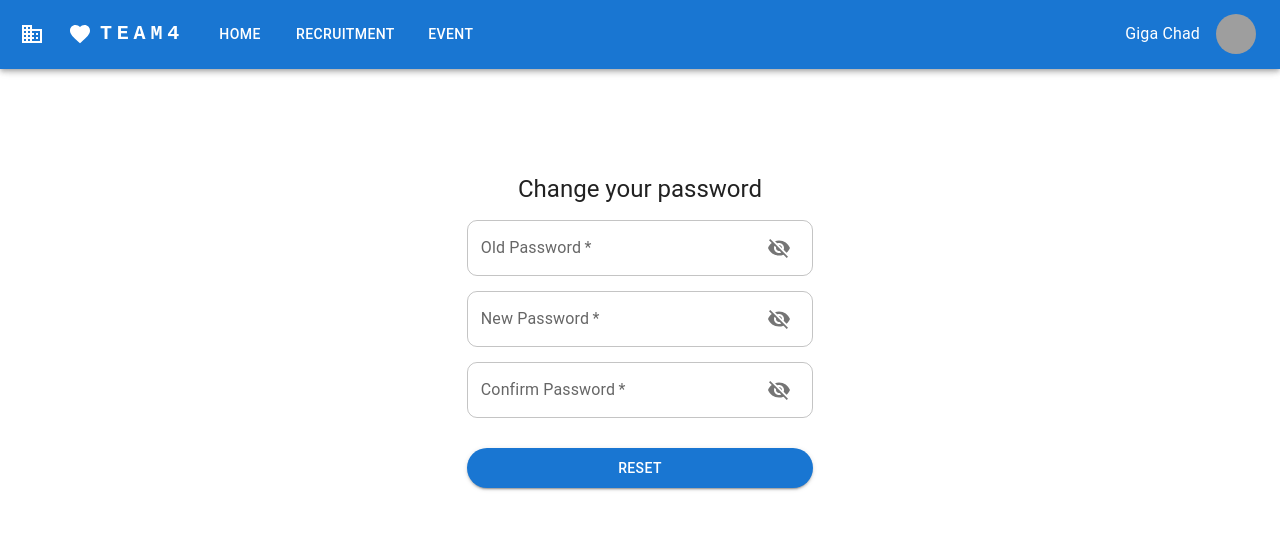
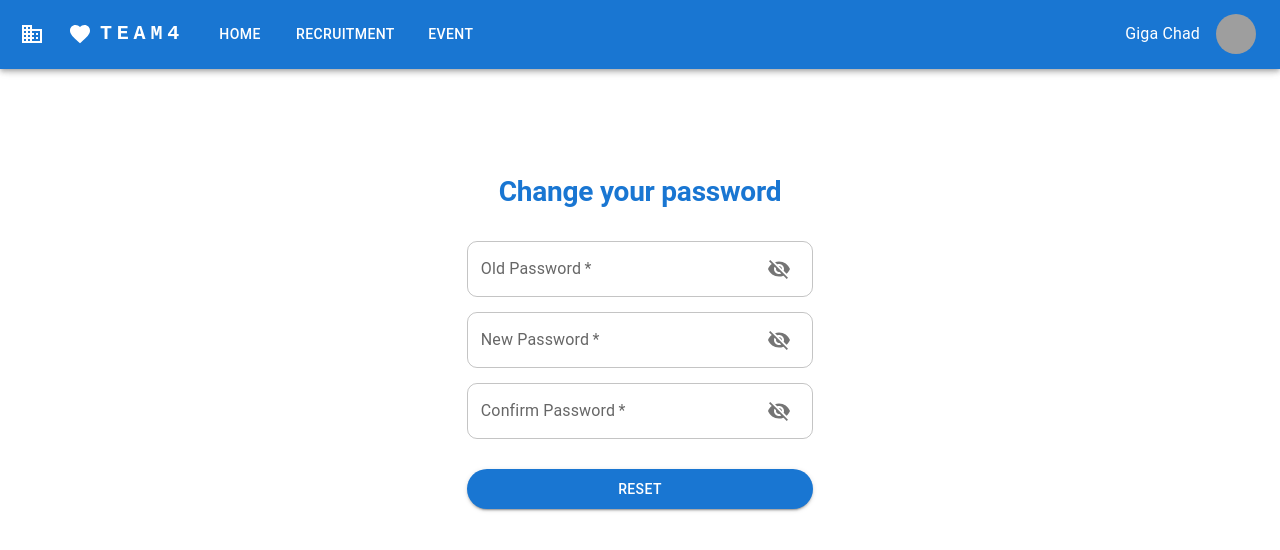
Before and after one commit to namkha1032/recruitment-website, a React (Create React App) app: page /profile/1/changepassword in a window 1280 px wide. Shown: the top 550 px of the page. Built offline with nearby package versions, Linux system fonts and the light colour scheme; grey boxes are pictures that could not be loaded.

Commit message:
fix Change Password Page

```diff
--- a/src/pages/Page_Profile_Id_ChangePassword/Page_Profile_Id_ChangePassword.jsx
+++ b/src/pages/Page_Profile_Id_ChangePassword/Page_Profile_Id_ChangePassword.jsx
@@ -95,15 +95,19 @@ const Page_Profile_Id_ChangePassword = () => {
                 right: "20%",
               }}
             >
-              <Grid
-                item
-                xs={12}
-                sx={{ ...style, display: "flex", justifyContent: "center" }}
+              <Typography
+                variant="h2"
+                align="center"
+                color='#1976d2'
+                gutterBottom
+                fontFamily={'Roboto'}
+                fontSize={'28px'}
+                lineHeight={'28px'}
+                fontWeight={'700'}
+                padding={"20px"}
               >
-                <Typography variant="h5" align="center">
-                  Change your password
-                </Typography>
-              </Grid>
+                Change your password
+              </Typography>
 
               <form onSubmit={handleSubmit}>
                 <Grid item xs={12} md={12} sx={{ ...style }}>
```
